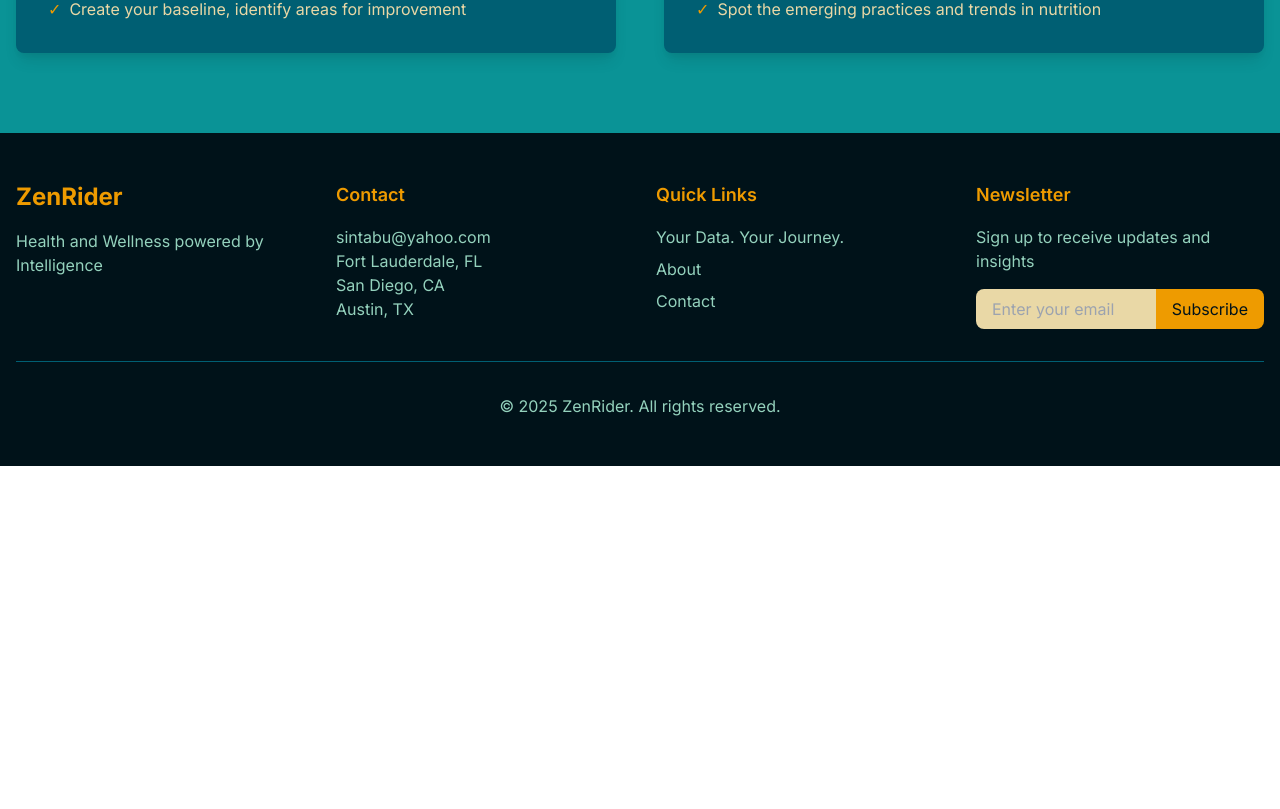
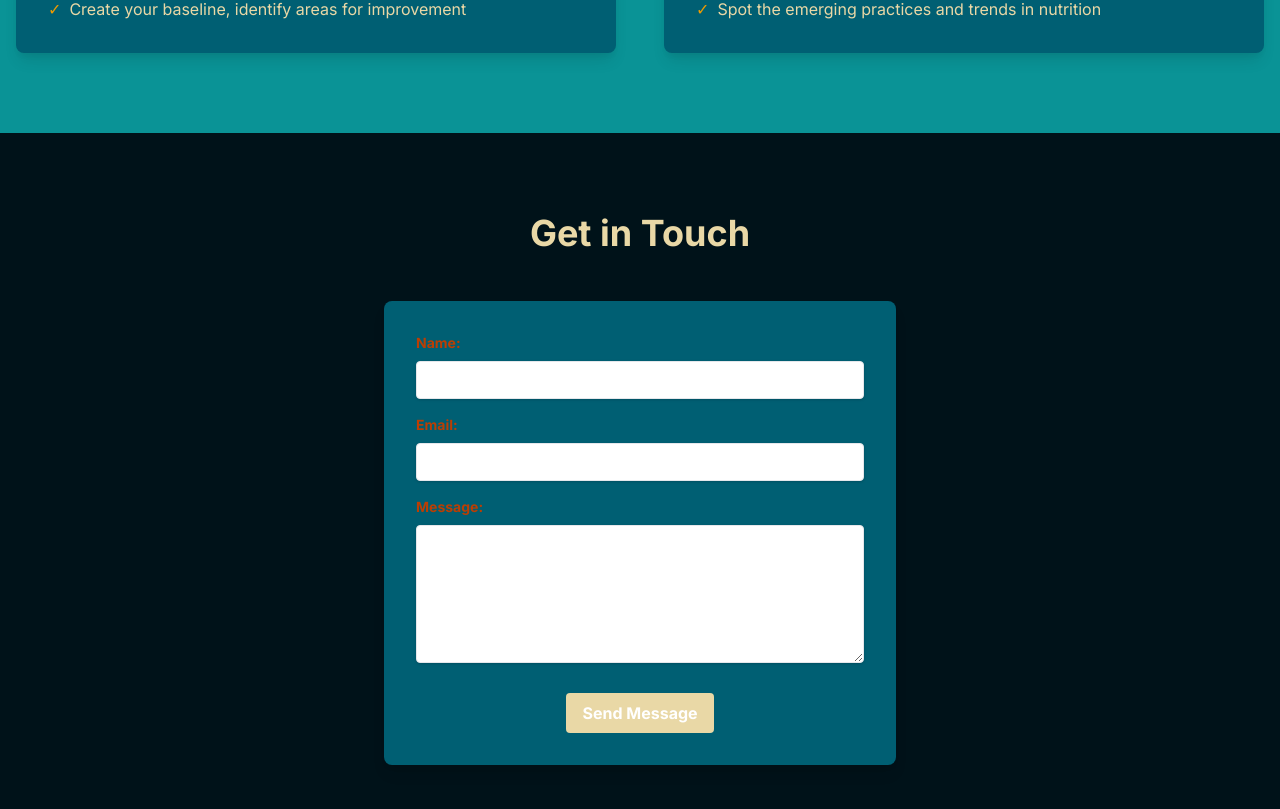
Before and after one commit to damianperreira/DAP, a Next.js app: page / in a window 1280 px wide. Shown: the part 1131-1940 px from the top of the page. Before the commit the page ends 1597 px from the top, so only its background shows below. Built offline with nearby package versions, Linux system fonts and the light colour scheme.

Commit message:
contact form

```diff
--- a/src/app/page.tsx
+++ b/src/app/page.tsx
@@ -79,6 +79,32 @@
         </div>
       </section>
 
+      {/* Contact Form Section */}
+      <section id="contact-form" className="py-20 bg-primary-900">
+        <div className="container mx-auto px-4">
+          <h2 className="text-4xl font-bold text-center mb-12 text-primary-500">Get in Touch</h2>
+          <div className="max-w-lg mx-auto bg-primary-800 p-8 rounded-lg shadow-lg">
+            <form action="https://formspree.io/f/xvgaeapy" method="POST">
+              <div className="mb-4">
+                <label htmlFor="name" className="block text-primary-200 text-sm font-bold mb-2">Name:</label>
+                <input type="text" id="name" name="name" className="shadow appearance-none border rounded w-full py-2 px-3 text-primary-900 leading-tight focus:outline-none focus:shadow-outline" required />
+              </div>
+              <div className="mb-4">
+                <label htmlFor="email" className="block text-primary-200 text-sm font-bold mb-2">Email:</label>
+                <input type="email" id="email" name="email" className="shadow appearance-none border rounded w-full py-2 px-3 text-primary-900 leading-tight focus:outline-none focus:shadow-outline" required />
+              </div>
+              <div className="mb-6">
+                <label htmlFor="message" className="block text-primary-200 text-sm font-bold mb-2">Message:</label>
+                <textarea id="message" name="message" rows={6} className="shadow appearance-none border rounded w-full py-2 px-3 text-primary-900 leading-tight focus:outline-none focus:shadow-outline" required></textarea>
+              </div>
+              <div className="flex items-center justify-center">
+                <button type="submit" className="bg-primary-500 hover:bg-primary-600 text-white font-bold py-2 px-4 rounded focus:outline-none focus:shadow-outline">Send Message</button>
+              </div>
+            </form>
+          </div>
+        </div>
+      </section>
+
       <Footer />
     </div>
   )
--- a/src/components/Navigation.tsx
+++ b/src/components/Navigation.tsx
@@ -12,7 +12,7 @@
           </Link>
 
           <div className="hidden md:flex items-center space-x-8">
-            <Link href="#contact" className="text-primary-500 hover:text-primary-400">
+            <Link href="#contact-form" className="text-primary-500 hover:text-primary-400">
               Contact
             </Link>
             <a
```
